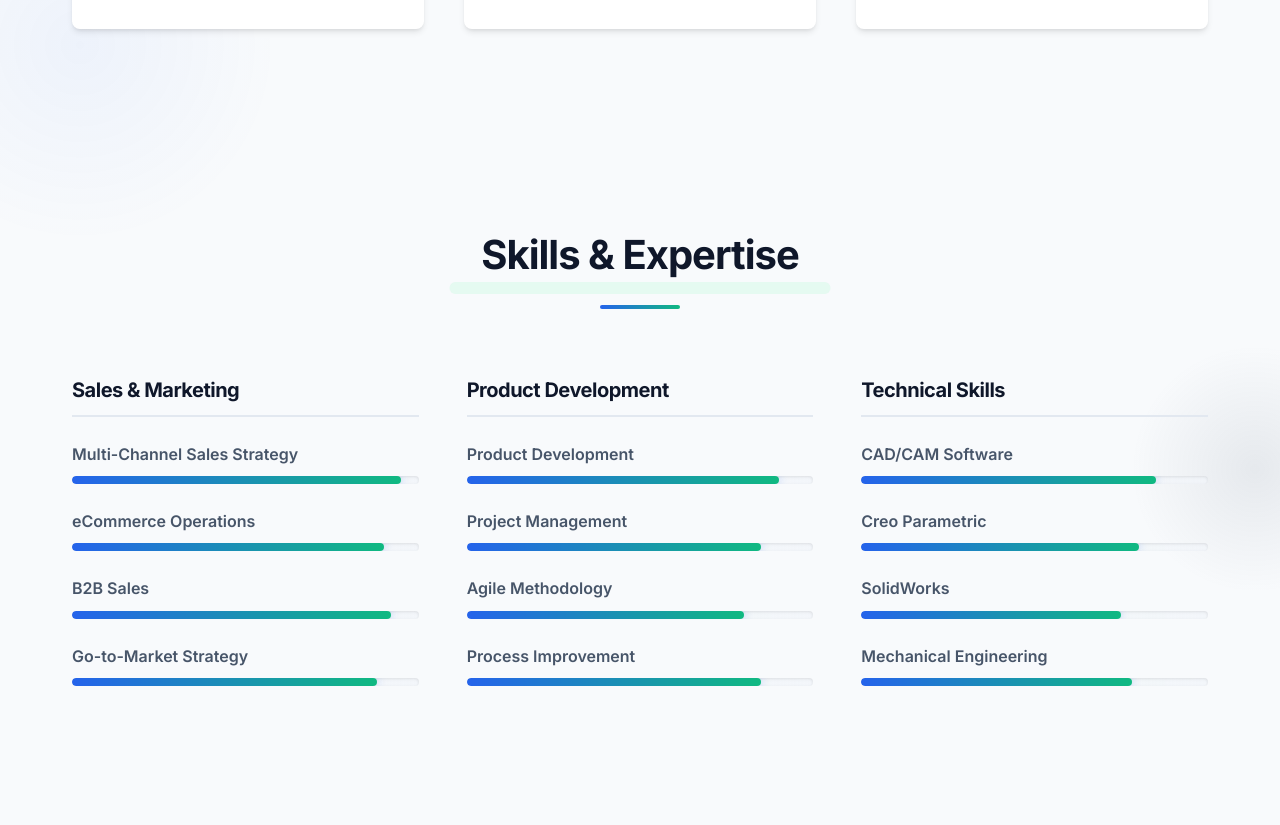
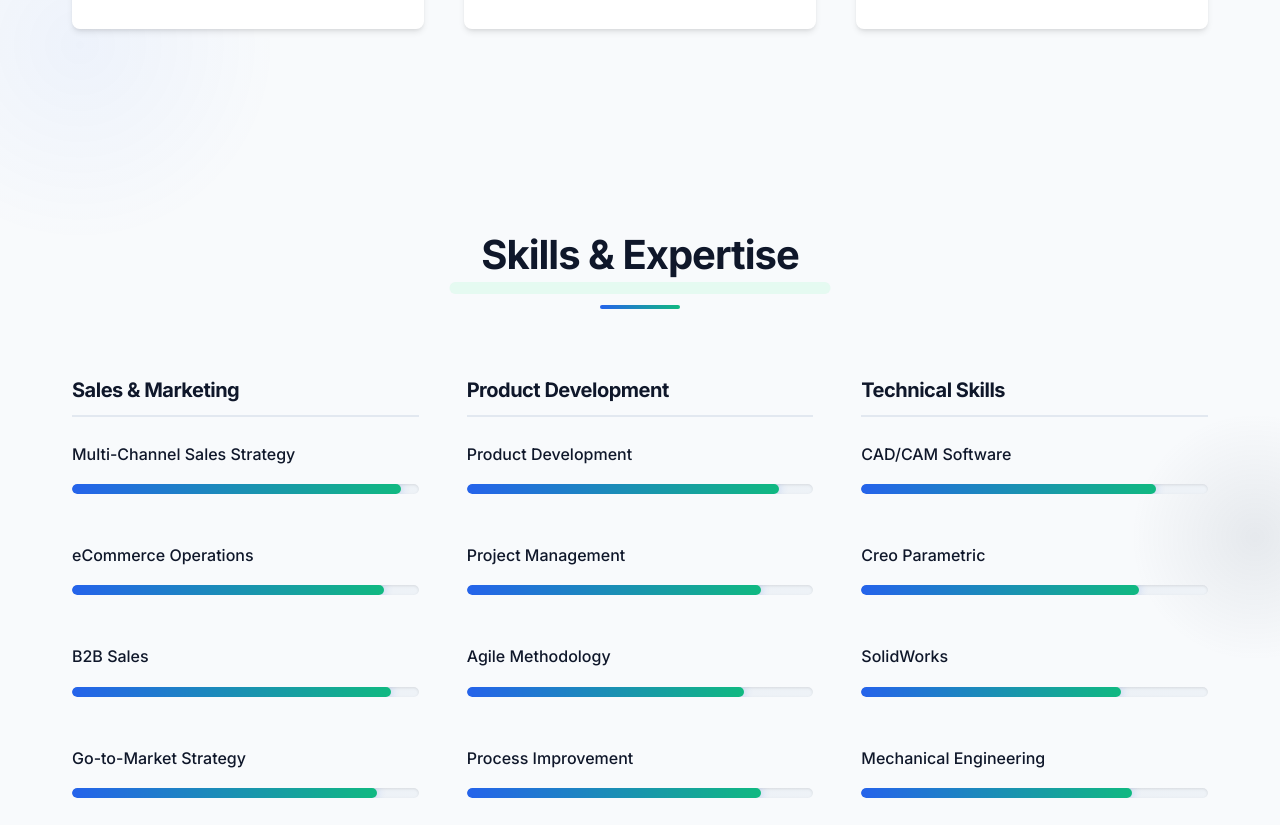
Before and after one commit to jesservillines/david-miller-portfolio, a website: page portfolio/index.html in a window 1280 px wide. Shown: the part 5271-6096 px from the top of the page. Drawn offline with Linux system fonts and the light colour scheme.

Commit message:
Fix skill bars display with dedicated CSS styles

```diff
--- /dev/null
+++ b/portfolio/css/skills-fix.css
@@ -0,0 +1,31 @@
+/* Skills Section Styling Fix */
+.skills-list {
+    margin-top: 1rem;
+}
+
+.skill-item {
+    margin-bottom: 1.5rem;
+}
+
+.skill-name {
+    font-weight: 500;
+    margin-bottom: 0.5rem;
+    color: var(--dark);
+}
+
+.skill-bar {
+    height: 10px;
+    background-color: var(--gray-200);
+    border-radius: 5px;
+    overflow: hidden;
+    position: relative;
+}
+
+.skill-level {
+    height: 100%;
+    background: linear-gradient(90deg, var(--primary) 0%, var(--accent) 100%);
+    border-radius: 5px;
+    position: absolute;
+    top: 0;
+    left: 0;
+}
--- a/portfolio/index.html
+++ b/portfolio/index.html
@@ -10,6 +10,7 @@
     <link rel="stylesheet" href="https://cdnjs.cloudflare.com/ajax/libs/font-awesome/6.0.0/css/all.min.css">
     <link rel="stylesheet" href="/portfolio/css/style.css">
     <link rel="stylesheet" href="/portfolio/css/enhancements.css">
+    <link rel="stylesheet" href="/portfolio/css/skills-fix.css">
 </head>
 <body>
     <header class="header">
```
